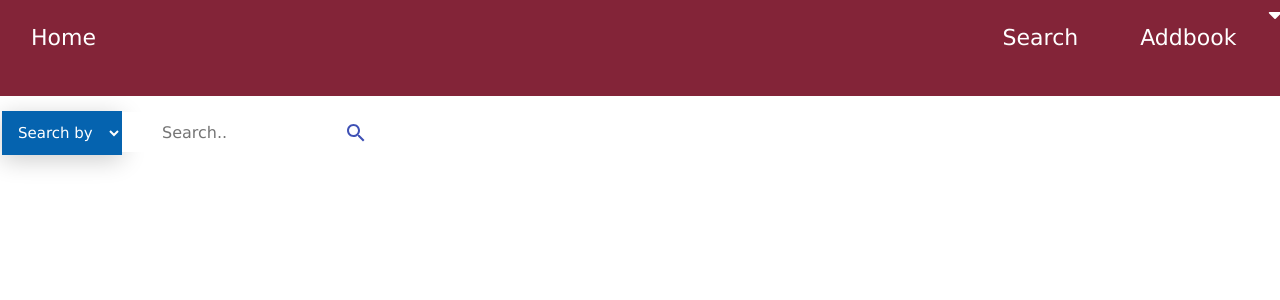
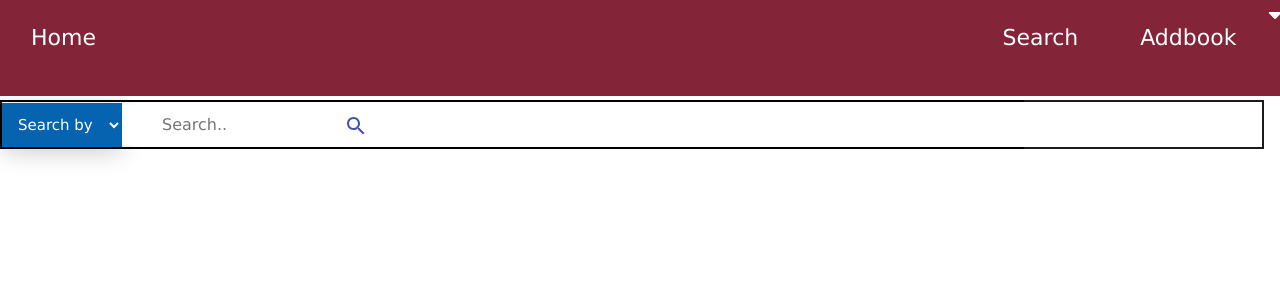
Before and after one commit to himasajeev/wta-BookExchangeWebsite, a React (Create React App) app in the folder client/: page /search in a window 1280 px wide. Shown: the top 300 px of the page. Built offline with nearby package versions, Linux system fonts and the light colour scheme.

Commit message:
css issue except profile button solved

```diff
--- a/client/src/Containers/Search.js
+++ b/client/src/Containers/Search.js
@@ -77,6 +77,7 @@ const Search = ()=>{
     <option value="2">Author</option>
     <option value="3">Subject</option>
   </select>
+
     <input id="searchbar"
      type="text" placeholder="Search.."></input>
     <IconButton
@@ -84,7 +85,7 @@ const Search = ()=>{
       color="primary">
         <SearchIcon />
       </IconButton>
-    </div>
+      </div>
     </form>
    <TableBox Books={books} />
     </div>)
--- a/client/src/Style.css
+++ b/client/src/Style.css
@@ -27,22 +27,20 @@ header{
    height: 12%;
   }
   .searchdiv{
-    margin-top: 10px;
+    margin-top:100px;
     margin-right: 16px;
     border: black solid 2px;
 
   }
   #searchbar{
-    /* padding: 6px;
-    border: none;
 
-    font-size: 17px; */
-    margin-top:100px;
+
     right: 0;
     font-size: 16px;
     letter-spacing: 0px;
     border: none;
     height: 40px;
+    left:inherit;
     padding-left: 10%;
     border-radius: 0;
      width: calc(50% + 10px);
```
